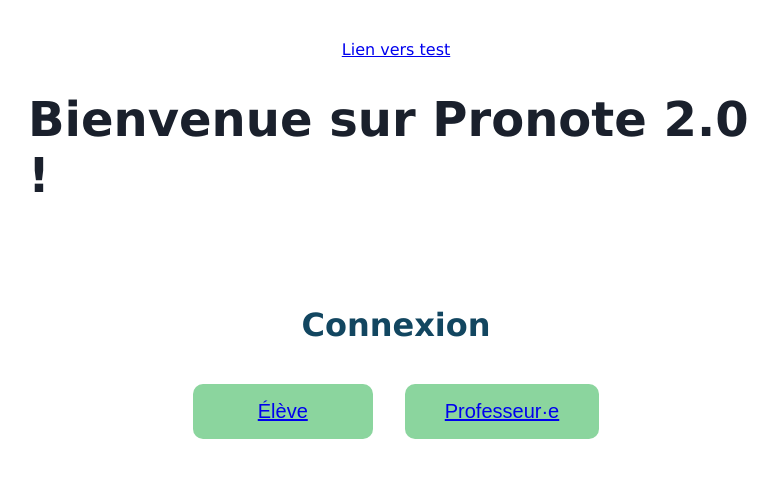
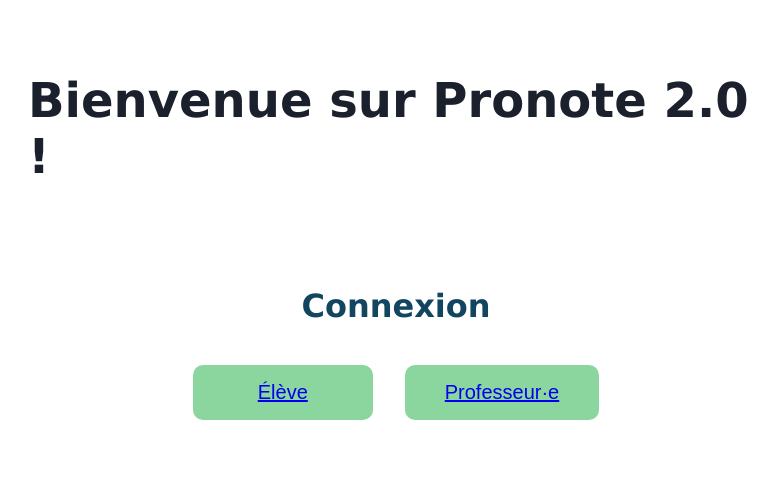
Before and after one commit to Turbul-e/GitHub_Pronote, a React (Vite) app in the folder dossier_REACT/: page / in a window 1280 px wide. Shown: the top 478 px of the page, without its empty margins (244-1022 px from the left). Built offline with nearby package versions, Linux system fonts and the light colour scheme.

Commit message:
mini rectification

```diff
--- a/dossier_REACT/src/pages/PageAccueil.jsx
+++ b/dossier_REACT/src/pages/PageAccueil.jsx
@@ -5,7 +5,6 @@
 const PageAccueil = () => {
     return (
         <div className="accueil-container">
-            <NavLink to={"test"} >Lien vers test</NavLink>
             <h1 className="titre"> Bienvenue sur Pronote 2.0 !</h1>
             <div className="contenu-central">
                 <h2 className="sous-titre">Connexion</h2>
```
